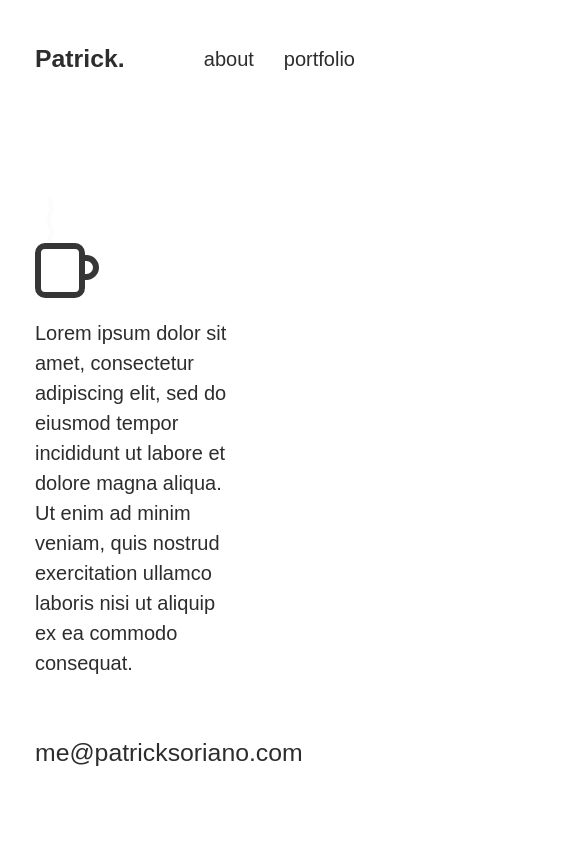
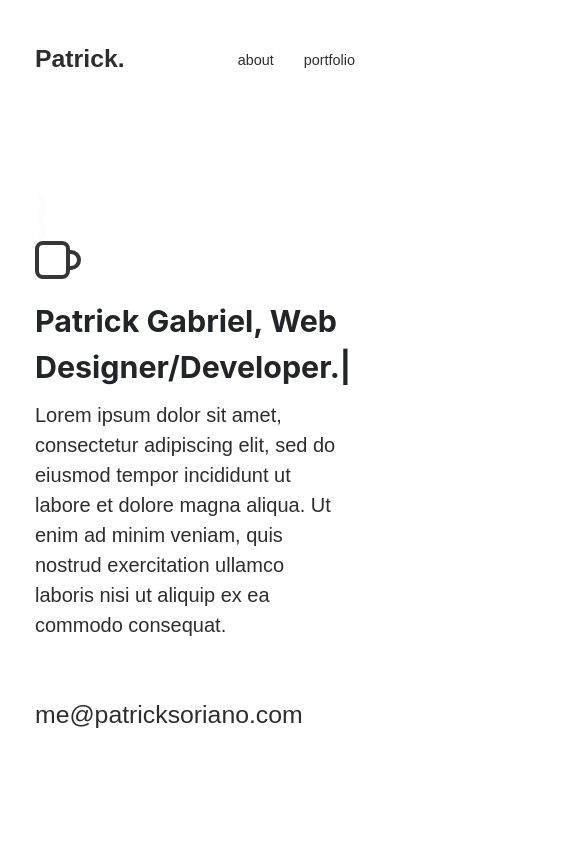
Before and after one commit to PatrickJGabriel/PG_Portfolio, a React (Create React App) app: page / in a window 390 px wide. Shown: the top 844 px of the page, 585 px wide, since content can reach past the window. Built offline with nearby package versions, Linux system fonts and the light colour scheme.

Commit message:
fixed coffee mug size, media breakpoints added for nav, footer, and contact

```diff
--- a/src/Pages/Home/Contact/Contact.css
+++ b/src/Pages/Home/Contact/Contact.css
@@ -24,3 +24,9 @@
   margin-top: 0;
   opacity: 0.6;
 }
+
+@media (min-width: 320px) and (max-width: 480px) {
+  .contact-main h1 {
+    font-size: 2.25rem;
+  }
+}
--- a/src/Pages/Home/Footer/Footer.css
+++ b/src/Pages/Home/Footer/Footer.css
@@ -93,3 +93,13 @@ a:focus:after {
   font-size: 1.25rem;
   font-weight: 400;
 }
+
+@media (min-width: 320px) and (max-width: 480px) {
+  .menu {
+    margin-top: 7px;
+  }
+
+  .menu a {
+    font-size: 0.9rem;
+  }
+}
--- a/src/Pages/Home/Hero/Coffee-Ico/Coffee-Ico.css
+++ b/src/Pages/Home/Hero/Coffee-Ico/Coffee-Ico.css
@@ -9,7 +9,7 @@
 }
 .smoke-container {
   display: flex;
-  width: 100px;
+  width: 60px;
 }
 .smoke-1 {
   animation: shift 5s linear 0.5s infinite;
@@ -24,11 +24,11 @@
   opacity: 0;
 }
 .mug {
-  width: 50px;
-  height: 55px;
-  border-radius: 10px;
+  width: 35px;
+  height: 38px;
+  border-radius: 8px;
   background-color: #fff;
-  border: 6px solid #363636;
+  border: 4px solid #363636;
   position: relative;
   margin-left: 20px;
   /* box-shadow: 1px 3px 4px rgba(0, 0, 0, 0.2); */
@@ -37,16 +37,16 @@
   content: "";
   position: absolute;
   z-index: -1;
-  right: -20px;
+  right: -15px;
   top: 15%;
-  width: 50px;
-  height: 25px;
-  border: 6px solid #363636;
+  width: 35px;
+  height: 20px;
+  border: 4px solid #363636;
   border-radius: 15px;
   /* box-shadow: 1px 3px 4px rgba(0, 0, 0, 0.2); */
 }
 .smokes {
-  transform: translateX(43px);
+  transform: translateX(35px);
 }
 @-moz-keyframes shift {
   0% {
--- a/src/Pages/Home/Hero/Hero.css
+++ b/src/Pages/Home/Hero/Hero.css
@@ -14,6 +14,7 @@
 }
 
 .about-container {
+  width: 75% !important;
   padding-left: 0 !important;
 }
 
@@ -28,4 +29,15 @@
 .typist-main {
   font-size: 3rem;
   font-weight: 700;
+  margin-bottom: 10px;
 }
+
+@media (min-width: 320px) and (max-width: 480px) {
+  .about-container {
+    width: 100% !important;
+  }
+
+  .typist-main {
+    font-size: 1.9rem;
+  }
+}
--- a/src/Pages/Home/Hero/Hero.jsx
+++ b/src/Pages/Home/Hero/Hero.jsx
@@ -9,10 +9,10 @@ class Hero extends Component {
     return (
       <div className="hero-main row">
         <div className="col">
-          {/* <div className="tagline-container">
+          <div className="tagline-container">
             <TypistTitle />
-          </div> */}
-          <div className="col-8 about-container">
+          </div>
+          <div className="col about-container">
             <p>
               Lorem ipsum dolor sit amet, consectetur adipiscing elit, sed do
               eiusmod tempor incididunt ut labore et dolore magna aliqua. Ut
--- a/src/Pages/Home/Home.jsx
+++ b/src/Pages/Home/Home.jsx
@@ -16,7 +16,7 @@ class Home extends Component {
         <Nav />
         <Coffee />
         <Hero />
-        {/* <Featured /> */}
+        <Featured />
         <Contact />
         <Footer />
       </div>
```
